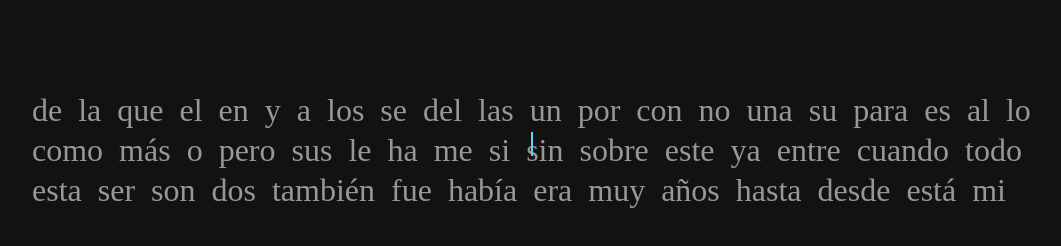
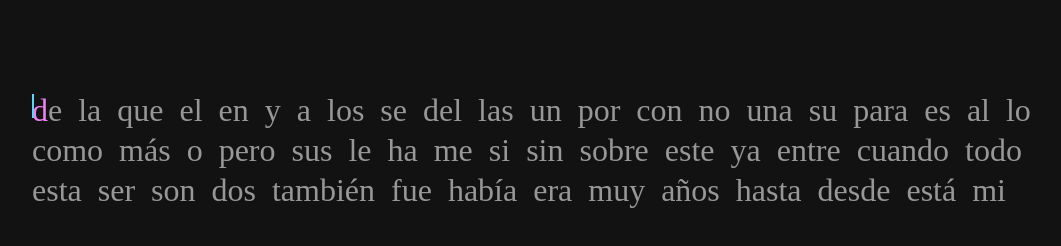
Before and after one commit to 4ldito/fast-fingers, a React (Vite) app: page / in a window 1280 px wide. Shown: the part 292-538 px from the top of the page, without its empty margins (108-1169 px from the left). Built offline with nearby package versions, Linux system fonts and the light colour scheme.

Commit message:
- Added backspace logic - Improved caret logic, still in progress. - Fix bug related to letter classes

```diff
--- a/src/components/WordsContainer/Caret/Caret.jsx
+++ b/src/components/WordsContainer/Words/Caret/Caret.jsx
@@ -1,7 +1,7 @@
 import style from "./Caret.module.css"
 
-const Caret = () => {
-
+const Caret = ({ activeLetterRef }) => {
+  console.log(activeLetterRef)
   return (
     <div className={style.caret}></div>
   )
--- a/src/components/WordsContainer/Words/Word/Letter/Letter.jsx
+++ b/src/components/WordsContainer/Words/Word/Letter/Letter.jsx
@@ -1,14 +1,19 @@
 import style from "./Letter.module.css"
 
-const Letter = ({ letter, typed }) => {
+const Letter = ({ letter, typed, indexWord, indexLetter, actualLetter, activeLetterRef }) => {
   const correctClasses = [];
 
   if (letter === typed) correctClasses.push(style.correct);
   if (letter !== typed && typed) correctClasses.push(style.incorrect);
+  if (indexWord === actualLetter.wordIndex && indexLetter === actualLetter.letterIndex) {
+    correctClasses.push(style.active);
+    console.log("entró")
+  }
 
-  return (
-    <span key={crypto.randomUUID()} className={correctClasses} >{letter}</span>
-  )
+  return correctClasses.includes(style.active)
+    ? <span ref={activeLetterRef} key={crypto.randomUUID()} className={correctClasses.join(" ")} >{letter}</span>
+    : <span key={crypto.randomUUID()} className={correctClasses.join(" ")} >{letter}</span>
+
 }
 
 export default Letter
--- a/src/components/WordsContainer/Words/Word/Letter/Letter.module.css
+++ b/src/components/WordsContainer/Words/Word/Letter/Letter.module.css
@@ -5,3 +5,7 @@
 .incorrect {
   color: red;
 }
+
+.active {
+  color: violet;
+}
--- a/src/components/WordsContainer/Words/Word/Word.jsx
+++ b/src/components/WordsContainer/Words/Word/Word.jsx
@@ -1,13 +1,21 @@
 import Letter from "./Letter/Letter"
-import style from "./Word.module.css"
+// import style from "./Word.module.css"
 
-const Word = ({ word }) => {
+const Word = ({ word, actualLetter, indexWord, activeLetterRef }) => {
   return (
     <div>
       {
         word.text.split("").map((letter, index) => {
           return (
-            <Letter key={crypto.randomUUID()} letter={letter} typed={word.typed[index]} />
+            <Letter
+              activeLetterRef={activeLetterRef}
+              key={crypto.randomUUID()}
+              letter={letter}
+              typed={word.typed[index]}
+              indexWord={indexWord}
+              indexLetter={index}
+              actualLetter={actualLetter}
+            />
           )
         })
       }
--- a/src/components/WordsContainer/Words/Words.jsx
+++ b/src/components/WordsContainer/Words/Words.jsx
@@ -1,23 +1,30 @@
+import { useRef } from "react";
 import useGetWords from "../../../hooks/useGetWords";
 import { gameStore } from "../../../store/store";
+import Caret from "./Caret/Caret";
 import Word from "./Word/Word"
 import style from "./Words.module.css"
 
 const Words = () => {
+  const activeLetterRef = useRef(null);
   const { memoizedWords } = useGetWords();
-  // const { setWordsFocus } = gameStore((state) => state)
-
-  // const setFocus = () => {
-  //   setWordsFocus(true)
-  // }
+  const { actualLetter } = gameStore((state) => state);
 
   return (
     <section className={style.wordsContainer}>
       {
-        memoizedWords?.map(w => {
-          return <Word word={w} key={crypto.randomUUID()} />
+        memoizedWords?.map((w, index) => {
+          return <Word
+            word={w}
+            key={crypto.randomUUID()}
+            actualLetter={actualLetter}
+            indexWord={index}
+            activeLetterRef={activeLetterRef}
+          />
         })
       }
+      <Caret activeLetterRef={activeLetterRef} />
+
     </section>
   )
 }
--- a/src/components/WordsContainer/Words/Words.module.css
+++ b/src/components/WordsContainer/Words/Words.module.css
@@ -1,7 +1,6 @@
 .wordsContainer {
   padding: 1.5rem;
   max-width: 1000px;
-  /* background-color: #2f2f2f; */
   display: flex;
   column-gap: 1rem;
   row-gap: 0.5rem;
--- a/src/components/WordsContainer/WordsContainer.jsx
+++ b/src/components/WordsContainer/WordsContainer.jsx
@@ -1,11 +1,9 @@
-import Caret from "./Caret/Caret"
 import Words from "./Words/Words"
 import style from "./WordsContainer.module.css"
 
 const WordsContainer = () => {
   return (
     <main className={style.container}>
-      <Caret />
       <Words />
     </main>
   )
--- a/src/components/WordsContainer/WordsContainer.module.css
+++ b/src/components/WordsContainer/WordsContainer.module.css
@@ -3,4 +3,5 @@
   justify-content: center;
   align-items: center;
   height: 80%;
+  position: relative;
 }
--- a/src/hooks/useGame.jsx
+++ b/src/hooks/useGame.jsx
@@ -4,7 +4,7 @@ import { wordsStore, gameStore } from '../store/store';
 
 export const useGame = () => {
   const { wordsData } = useGetWords();
-  const { isPlaying, setIsPlaying } = gameStore((state) => state)
+  const { isPlaying, setIsPlaying, setActualLetter } = gameStore((state) => state)
   const { setIndexActualWord, setTypedWord } = wordsStore((state) => state)
 
   const handleKeyPress = (e) => {
@@ -20,11 +20,21 @@ export const useGame = () => {
     setTypedWord(typed);
   };
 
+  const handleKeyDown = (e) => {
+    if (e.code === "Backspace") {
+      console.log("borrar")
+      const actualWord = wordsData.words[wordsData.indexActualWord];
+      const typed = actualWord.typed.slice(0, -1);
+      setTypedWord(typed);
+    }
+  }
+
   useEffect(() => {
-    // TODO: make backspace work
     document.addEventListener("keypress", handleKeyPress);
+    document.addEventListener("keydown", handleKeyDown);
     return () => {
       document.removeEventListener("keypress", handleKeyPress);
+      document.removeEventListener("keydown", handleKeyDown);
     }
   }, [wordsData]);
 }
--- a/src/hooks/useGetWords.jsx
+++ b/src/hooks/useGetWords.jsx
@@ -1,17 +1,17 @@
-import { useEffect, useMemo } from "react"
+import { useEffect, useMemo, useState } from "react"
 import { wordsStore } from "../store/store"
 import spanish from "../utils/spanish.json";
 
-
 const useGetWords = () => {
+  const [step, setStep] =  useState([0, 100]);
   const { wordsData, setWordsData, loaded, setLoaded } = wordsStore((state) => state)
 
   useEffect(() => {
     // for now, use a JSON. TODO: change to a api request
     const spanishWordsFormated = {
       ...spanish,
-      words: spanish.words.map(word => ({
-      // words: spanish.words.slice(0, 4).map(word => ({
+      // words: spanish.words.map(word => ({
+      words: spanish.words.slice(0, 100).map(word => ({
         text: word,
         typed: "",
         isCorrect: null,
--- a/src/store/store.jsx
+++ b/src/store/store.jsx
@@ -37,4 +37,14 @@ export const gameStore = create((set) => ({
   setWordsFocus: (setFocus) => set(() => ({ wordsFocus: setFocus })),
   isPlaying: false,
   setIsPlaying: (isPlaying) => set(() => ({ isPlaying })),
+  actualLetter: {
+    wordIndex: 0,
+    letterIndex: 0
+  },
+  setActualLetter: (pos) => set((state) => ({
+    actualLetter: {
+      ...state.actualLetter,
+      ...pos
+    },
+  })),
 }));
```
Also changed, not shown: src/components/WordsContainer/Words/Caret/Caret.module.css (renamed from src/components/WordsContainer/Caret/Caret.module.css).
